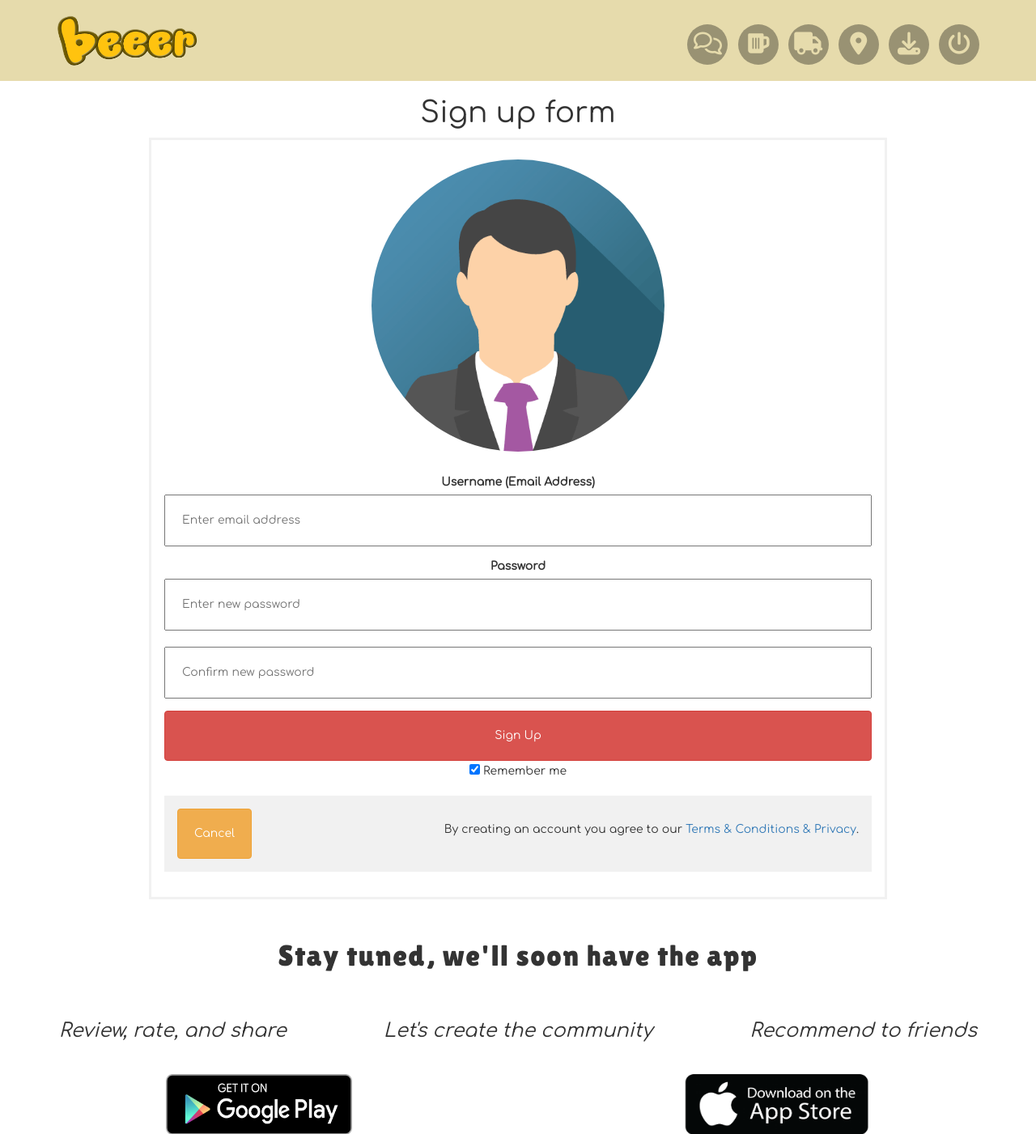
After one commit to arantebw/csp2-ecommerce, a PHP site: page /sign_up.php in a window 1280 px wide. The commit adds this page. Shown: the top 1401 px of the page at 81% size. Run offline with PHP 8.4, Linux system fonts and the light colour scheme; some libraries are stand-ins or nearby versions; some web fonts are replaced.

Commit message:
Created new sign up page

```diff
--- a/css/style.css
+++ b/css/style.css
@@ -271,3 +271,42 @@ div.col-xs-4.brewer-img {
 .footer-fa {
 	padding: 10px;
 }
+
+
+/* Sign in/sign up page */
+
+.sign-btn {
+  padding: 20px;
+  width: 100%;
+}
+
+form.sign-form {
+  border: 3px solid #f1f1f1;
+  width: 80%;
+}
+
+.imgcontainer {
+  text-align: center;
+  margin: 24px 0 12px 0;
+}
+
+img.avatar {
+  width: 40%;
+  border-radius: 50%;
+}
+
+.sign-container {
+  padding: 16px;
+}
+
+span.psw {
+  float: right;
+  padding-top: 16px;
+}
+
+.cancelbtn {
+  width: auto;
+  padding: 10px 18px;
+  float:left;
+  /*background-color: #f44336;*/
+}
--- a/layout.php
+++ b/layout.php
@@ -37,6 +37,13 @@
 
       case 'login.php':
         include "main_header.php";
+        include "sign_in.php";
+        include "download.php";
+        include "main_footer.php";
+
+      case 'sign_up.php':
+        include "main_header.php";
+        include 'sign_up_form.php';
         include "download.php";
         include "main_footer.php";
 
--- a/login.php
+++ b/login.php
@@ -1,9 +1,7 @@
 <!-- tmp/login.php -->
 <?php
-
   $current_page = basename($_SERVER['PHP_SELF']);
   $title = "Beeer | Sign In / Sign Up";
 
   include "./layout.php";
-
 ?>
--- /dev/null
+++ b/logout.php
@@ -0,0 +1,6 @@
+<?php
+	session_start();
+	session_destroy();
+	session_start();
+	header('location: ./index.php');
+?>
--- /dev/null
+++ b/sign_up.php
@@ -0,0 +1,6 @@
+<?php
+  $current_page = basename($_SERVER['PHP_SELF']);
+  $title = 'Beeer | Sign Up';
+
+  include './layout.php';
+?>
--- /dev/null
+++ b/sign_up_form.php
@@ -0,0 +1,82 @@
+<?php
+  session_start();
+
+	if($_SERVER['REQUEST_METHOD'] == 'POST'){
+		include('connection.php');
+
+  	$email_add = $_POST['email_add'];
+		$password = sha1($_POST['password']);
+
+    $sql = "
+    select *
+    from users
+    where email_add = '$email_add' and pwd = '$password';
+    ";
+
+  	$result = mysqli_query($conn,$sql);
+
+  	if(mysqli_num_rows($result)){
+			session_start();
+			$_SESSION['user'] = $email_add;
+      header('location: index.php');
+		}
+	}
+?>
+
+<div class='container text-center'>
+  <h1>Sign up form</h1>
+
+  <form method="post" action="" class="sign-form" style='margin:0 auto;'>
+    <div class="imgcontainer">
+      <img src="./img/img_avatar.png" alt="Avatar" class="avatar">
+    </div>
+
+    <div class='sign-container'>
+      <div class="form-group">
+        <?php
+          if (!isset($_SESSION['user'])) {
+            echo "
+            <label>Username (Email Address)</label><br>
+            <input class='sign-btn' type='text' name='email_add' placeholder='Enter email address' required>
+            ";
+          }
+        ?>
+      </div>
+
+      <div class="form-group">
+        <?php
+          if (!isset($_SESSION['user'])) {
+            echo "
+            <label>Password</label><br>
+            <input class='sign-btn' type='password' name='pwd' placeholder='Enter new password' required>
+            <br><br>
+            <input class='sign-btn' type='password' name='confirm_pwd' placeholder='Confirm new password' required>
+            ";
+          }
+        ?>
+      </div>
+
+      <div class="form-group">
+        <?php
+          if (!isset($_SESSION["user"])) {
+            echo "
+            <input class='btn btn-danger sign-btn' type='submit' name='sign_in' value='Sign Up'>
+            <input type='checkbox' checked='checked'> Remember me
+            <br><br>
+
+            <div class='sign-container' style='background-color:#f1f1f1'>
+              <a href='./sign_up.php' class='btn btn-warning cancelbtn' type='button' name='sign_up' style='padding:20px;'>Cancel</a>
+              <span class='psw'>By creating an account you agree to our <a href='#'>Terms & Conditions & Privacy</a>.</span>
+              <div class='clearfix'></div>
+            </div>
+            ";
+          } else {
+            echo "
+            <a class='btn btn-danger sign-btn' href='./logout.php'>Cancel</a>
+            ";
+          }
+        ?>
+      </div>
+    </div>
+  </form>
+</div>
```
Also changed, not shown: sign_in.php (added, +89 -0 lines), img/img_avatar2.png (added), reviews.php (indentation only).
